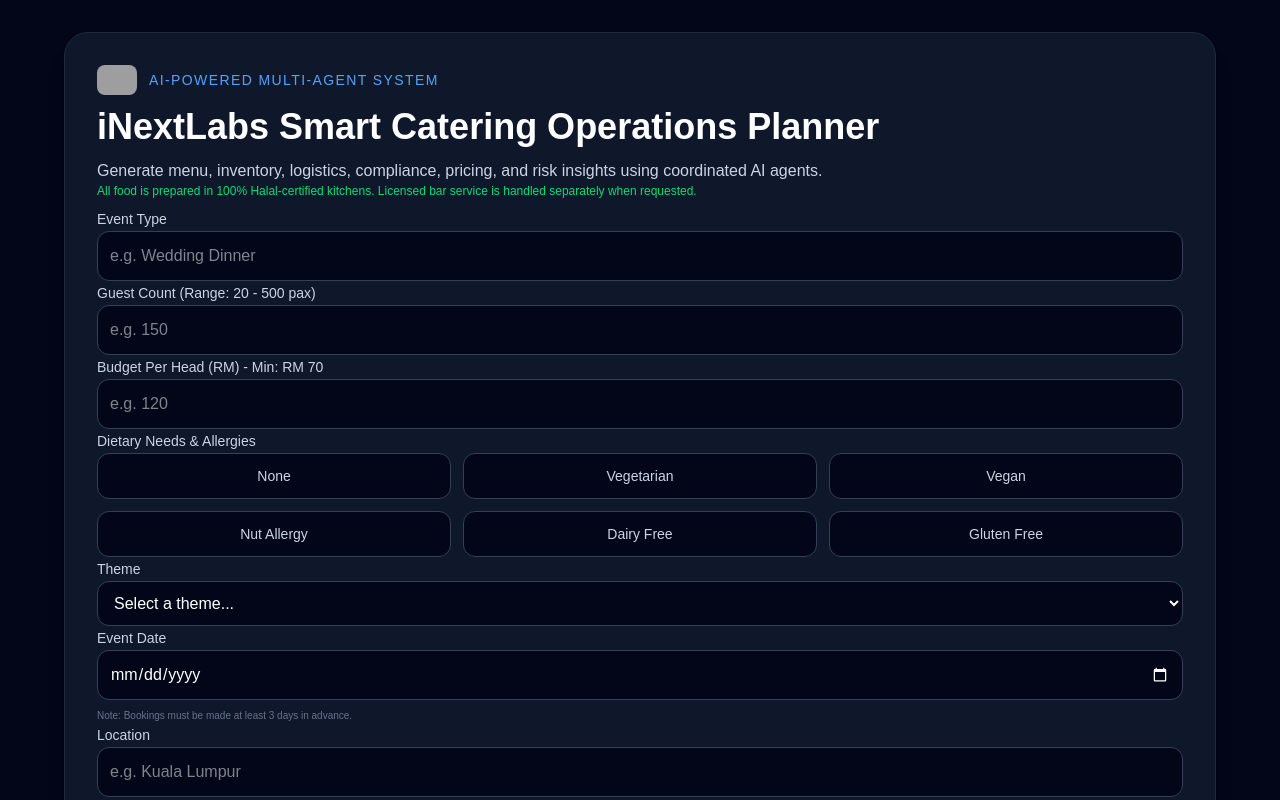
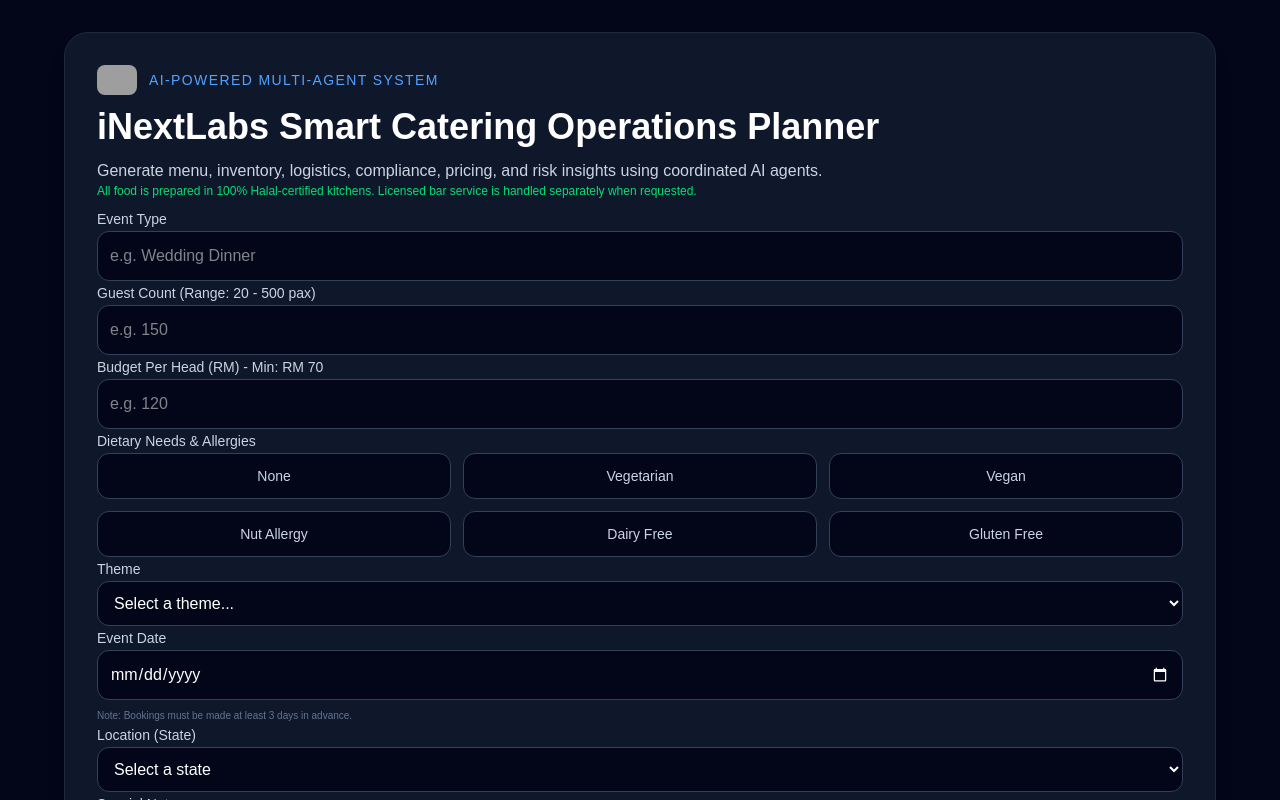
Before and after one commit to MaddiePET/iNextLabs_SmartCateringSystem, a Next.js app in the folder frontend/: page / in a window 1280 px wide. Shown: the top 800 px of the page. Built offline with nearby package versions, Linux system fonts and the light colour scheme; grey boxes are pictures that could not be loaded.

Commit message:
- Changed UI for Location - Added specific states in a dropdown - Changed Beef supplier name

```diff
--- a/frontend/app/page.tsx
+++ b/frontend/app/page.tsx
@@ -428,13 +428,36 @@
             <p className="text-[10px] text-slate-500">Note: Bookings must be made at least 3 days in advance.</p>
           </label>
 
-          <Input
-            label="Location"
-            placeholder="e.g. Kuala Lumpur"
-            value={form.location}
-            disabled={loading}
-            onChange={(v) => setForm({ ...form, location: v })}
-          />
+          <div className="space-y-2">
+            <label className="text-sm font-medium text-slate-300">
+              Location (State)
+            </label>
+              <select
+              className="w-full rounded-xl border border-slate-700 bg-slate-950 p-3 text-white outline-none focus:border-blue-500 transition-all cursor-pointer"
+              value={form.location}
+              disabled={loading}
+              onChange={(e) =>
+                setForm({ ...form, location: e.target.value })
+              }
+
+            >
+              <option value="" disabled>Select a state</option>
+
+              <option value="Johor">Johor</option>
+              <option value="Kedah">Kedah</option>
+              <option value="Kelantan">Kelantan</option>
+              <option value="Malacca">Malacca</option>
+              <option value="Negeri Sembilan">Negeri Sembilan</option>
+              <option value="Pahang">Pahang</option>
+              <option value="Penang">Penang</option>
+              <option value="Perak">Perak</option>
+              <option value="Perlis">Perlis</option>
+              <option value="Selangor">Selangor</option>
+              <option value="Terengganu">Terengganu</option>
+              <option value="Kuala Lumpur">Kuala Lumpur</option>
+              <option value="Putrajaya">Putrajaya</option>
+            </select>
+          </div>
 
           <Input
             label="Special Notes"
```
Also changed, not shown: 2 other files (tests, documents, lock files or other folders).
